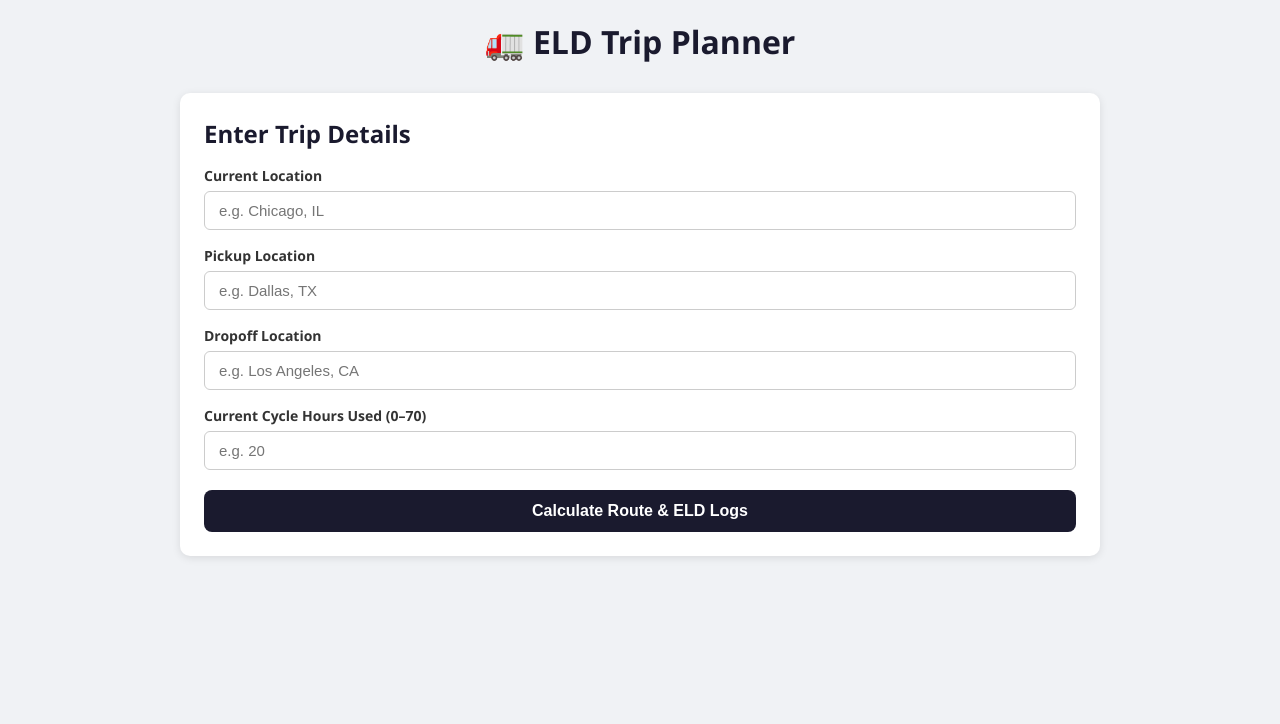
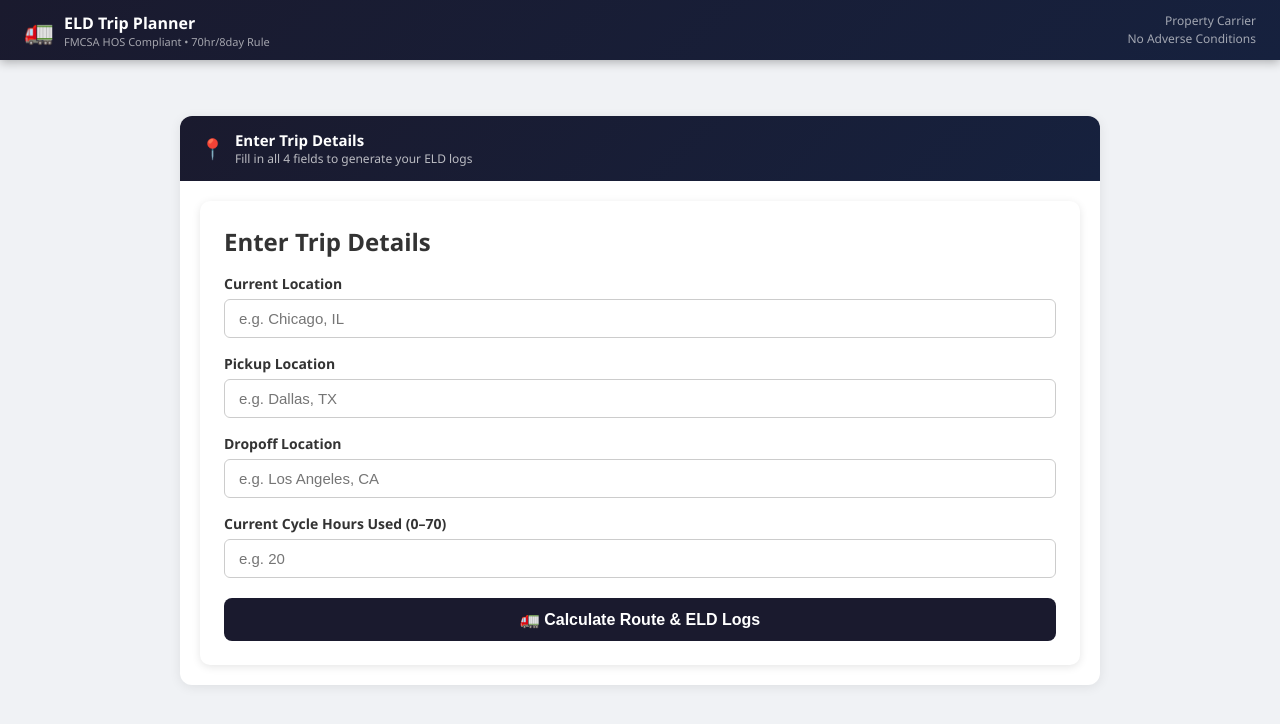
Before and after one commit to yerniteja1/eld_trip_planner, a React app in the folder frontend/: page / in a window 1280 px wide. Shown: the top 724 px of the page. Built offline with nearby package versions, Linux system fonts and the light colour scheme; the HTML template or start-up script is replaced by a standard one.

Commit message:
feat: UI polish and layout assembly

```diff
--- a/frontend/src/App.jsx
+++ b/frontend/src/App.jsx
@@ -4,88 +4,250 @@ import MapView   from './components/MapView'
 import ELDLog    from './components/ELDLog'
 import StopsList from './components/StopsList'
 
-function App() {
-  const [result, setResult] = useState(null)
+// ── Reusable section wrapper ──────────────────────────
+function Section({ children, style }) {
+  return (
+    <div style={{
+      background:   '#fff',
+      borderRadius: '12px',
+      boxShadow:    '0 2px 12px rgba(0,0,0,0.08)',
+      overflow:     'hidden',
+      marginTop:    '28px',
+      ...style,
+    }}>
+      {children}
+    </div>
+  )
+}
+
+// ── Section header bar ────────────────────────────────
+function SectionHeader({ icon, title, subtitle }) {
+  return (
+    <div style={{
+      background:  'linear-gradient(135deg, #1a1a2e 0%, #16213e 100%)',
+      color:       '#fff',
+      padding:     '14px 20px',
+      display:     'flex',
+      alignItems:  'center',
+      gap:         '10px',
+    }}>
+      <span style={{ fontSize: '20px' }}>{icon}</span>
+      <div>
+        <div style={{ fontWeight: '700', fontSize: '15px' }}>{title}</div>
+        {subtitle && (
+          <div style={{ fontSize: '12px', opacity: 0.7 }}>{subtitle}</div>
+        )}
+      </div>
+    </div>
+  )
+}
+
+export default function App() {
+  const [result,  setResult]  = useState(null)
+  const [loading, setLoading] = useState(false)
 
   return (
-    <div style={{ maxWidth: '960px', margin: '0 auto', padding: '20px' }}>
-      <h1 style={{ textAlign: 'center', marginBottom: '30px' }}>
-        🚛 ELD Trip Planner
-      </h1>
+    <div style={{ minHeight: '100vh' }}>
 
-      <TripForm onResult={setResult} />
+      {/* ── Top navbar ── */}
+      <nav style={{
+        background:    'linear-gradient(135deg, #1a1a2e 0%, #16213e 100%)',
+        color:         '#fff',
+        padding:       '0 24px',
+        height:        '60px',
+        display:       'flex',
+        alignItems:    'center',
+        justifyContent:'space-between',
+        boxShadow:     '0 2px 10px rgba(0,0,0,0.3)',
+        position:      'sticky',
+        top:           0,
+        zIndex:        1000,
+      }}>
+        <div style={{ display: 'flex', alignItems: 'center', gap: '10px' }}>
+          <span style={{ fontSize: '24px' }}>🚛</span>
+          <div>
+            <div style={{ fontWeight: '700', fontSize: '16px' }}>
+              ELD Trip Planner
+            </div>
+            <div style={{ fontSize: '11px', opacity: 0.6 }}>
+              FMCSA HOS Compliant • 70hr/8day Rule
+            </div>
+          </div>
+        </div>
+        <div style={{
+          fontSize:     '12px',
+          opacity:      0.6,
+          textAlign:    'right',
+          lineHeight:   1.5,
+        }}>
+          Property Carrier<br/>No Adverse Conditions
+        </div>
+      </nav>
 
-      {result && (
+      {/* ── Page content ── */}
+      <div style={{
+        maxWidth: '960px',
+        margin:   '0 auto',
+        padding:  '28px 20px 60px',
+      }}>
+
+        {/* Trip Form */}
+        <Section>
+          <SectionHeader
+            icon="📍"
+            title="Enter Trip Details"
+            subtitle="Fill in all 4 fields to generate your ELD logs"
+          />
+          <div style={{ padding: '20px' }}>
+            <TripForm
+              onResult={setResult}
+              onLoading={setLoading}
+            />
+          </div>
+        </Section>
+
+        {/* Loading spinner */}
+        {loading && (
+          <div style={{
+            textAlign:  'center',
+            padding:    '50px',
+            marginTop:  '28px',
+            background: '#fff',
+            borderRadius:'12px',
+            boxShadow:  '0 2px 12px rgba(0,0,0,0.08)',
+          }}>
+            <div style={{
+              width:        '48px',
+              height:       '48px',
+              border:       '4px solid #f0f2f5',
+              borderTop:    '4px solid #1a1a2e',
+              borderRadius: '50%',
+              margin:       '0 auto 16px',
+              animation:    'spin 0.8s linear infinite',
+            }}/>
+            <style>{`
+              @keyframes spin {
+                to { transform: rotate(360deg); }
+              }
+            `}</style>
+            <p style={{ color: '#666', fontSize: '14px' }}>
+              Calculating route and HOS schedule...
+            </p>
+          </div>
+        )}
+
+        {result && !loading && (
           <>
-          {/* Map */}
+            {/* ── Summary cards ── */}
+            <Section>
+              <SectionHeader
+                icon="📋"
+                title="Trip Summary"
+                subtitle={`${result.locations.current.display_name} → ${result.locations.dropoff.display_name}`}
+              />
+              <div style={{
+                display:             'grid',
+                gridTemplateColumns: 'repeat(4, 1fr)',
+                gap:                 '1px',
+                background:          '#f0f2f5',
+              }}>
+                {[
+                  {
+                    icon:  '📅',
+                    label: 'Total Days',
+                    value: result.summary.days,
+                    unit:  'days',
+                  },
+                  {
+                    icon:  '📏',
+                    label: 'Total Miles',
+                    value: result.route.total_miles,
+                    unit:  'miles',
+                  },
+                  {
+                    icon:  '⏱️',
+                    label: 'Driving Hours',
+                    value: result.summary.total_driving,
+                    unit:  'hrs',
+                  },
+                  {
+                    icon:  '🛌',
+                    label: 'Rest Hours',
+                    value: result.summary.total_rest,
+                    unit:  'hrs',
+                  },
+                ].map(item => (
+                  <div key={item.label} style={{
+                    background: '#fff',
+                    padding:    '20px',
+                    textAlign:  'center',
+                  }}>
+                    <div style={{ fontSize: '24px', marginBottom: '6px' }}>
+                      {item.icon}
+                    </div>
+                    <div style={{
+                      fontSize:   '26px',
+                      fontWeight: '800',
+                      color:      '#1a1a2e',
+                    }}>
+                      {item.value}
+                    </div>
+                    <div style={{
+                      fontSize: '11px',
+                      color:    '#888',
+                      marginTop:'2px',
+                    }}>
+                      {item.unit} — {item.label}
+                    </div>
+                  </div>
+                ))}
+              </div>
+            </Section>
+
+            {/* ── Route Map ── */}
+            <Section>
+              <SectionHeader
+                icon="🗺️"
+                title="Route Map"
+                subtitle={`${result.route.total_miles} miles total`}
+              />
               <MapView
                 routeData={result.route}
                 locations={result.locations}
               />
+            </Section>
 
-          {/* Summary cards */}
-          <div style={{
-            marginTop:    '30px',
-            background:   '#fff',
-            padding:      '20px',
-            borderRadius: '10px',
-            boxShadow:    '0 2px 8px rgba(0,0,0,0.1)',
-          }}>
-            <h2 style={{ marginBottom: '12px' }}>📋 Trip Summary</h2>
-            <div style={{
-              display:             'grid',
-              gridTemplateColumns: 'repeat(4, 1fr)',
-              gap:                 '16px',
-              textAlign:           'center',
-            }}>
-              {[
-                { label: 'Total Days',    value: result.summary.days },
-                { label: 'Total Miles',   value: result.route.total_miles },
-                { label: 'Driving Hours', value: result.summary.total_driving },
-                { label: 'Rest Hours',    value: result.summary.total_rest },
-              ].map(item => (
-                <div key={item.label} style={{
-                  background:   '#f0f2f5',
-                  padding:      '16px',
-                  borderRadius: '8px',
-                }}>
-                  <div style={{
-                    fontSize:   '28px',
-                    fontWeight: '700',
-                    color:      '#1a1a2e',
-                  }}>
-                    {item.value}
-                  </div>
-                  <div style={{ fontSize: '13px', color: '#666' }}>
-                    {item.label}
-                  </div>
-                </div>
-              ))}
-            </div>
-          </div>
-
-          {/* Day by day stops */}
+            {/* ── Day by day ── */}
+            <Section>
+              <SectionHeader
+                icon="🗓️"
+                title="Day-by-Day Schedule"
+                subtitle={`${result.summary.days} days including rest stops`}
+              />
+              <div style={{ padding: '20px' }}>
                 <StopsList
                   schedule={result.schedule}
                   summary={result.summary}
                 />
+              </div>
+            </Section>
 
-          {/* ELD Log Sheets */}
-          <div style={{ marginTop: '30px' }}>
-            <h2 style={{ marginBottom: '16px' }}>
-              📄 ELD Daily Logs ({result.summary.days} days)
-            </h2>
+            {/* ── ELD Logs ── */}
+            <Section>
+              <SectionHeader
+                icon="📄"
+                title="ELD Daily Log Sheets"
+                subtitle={`${result.summary.days} logs — FMCSA compliant format`}
+              />
 
               {/* Legend */}
               <div style={{
-              display:      'flex',
-              gap:          '20px',
-              marginBottom: '16px',
-              background:   '#fff',
-              padding:      '12px 16px',
-              borderRadius: '8px',
-              fontSize:     '13px',
-              flexWrap:     'wrap',
+                display:    'flex',
+                gap:        '20px',
+                padding:    '12px 20px',
+                borderBottom:'1px solid #f0f2f5',
+                flexWrap:   'wrap',
+                fontSize:   '12px',
               }}>
                 {[
                   { color: '#22c55e', label: 'Off Duty'             },
@@ -99,18 +261,19 @@ function App() {
                     gap:        '6px',
                   }}>
                     <span style={{
-                    width:        '14px',
-                    height:       '14px',
+                      width:        '12px',
+                      height:       '12px',
                       background:   item.color,
                       borderRadius: '3px',
                       display:      'inline-block',
+                      flexShrink:   0,
                     }}/>
                     {item.label}
                   </span>
                 ))}
               </div>
 
-            {/* One log per day */}
+              <div style={{ padding: '20px' }}>
                 {result.schedule.map((daySegments, i) => {
                   const dayMiles = daySegments.reduce(
                     (sum, s) => sum + (s.miles || 0), 0
@@ -125,10 +288,11 @@ function App() {
                   )
                 })}
               </div>
+            </Section>
+
           </>
         )}
       </div>
+    </div>
   )
 }
-
-export default App
--- a/frontend/src/components/TripForm.jsx
+++ b/frontend/src/components/TripForm.jsx
@@ -1,7 +1,7 @@
 import { useState } from 'react'
 import axios from 'axios'
 
-export default function TripForm({ onResult }) {
+export default function TripForm({ onResult, onLoading }) {
   const [form, setForm] = useState({
     current_location: '',
     pickup_location: '',
@@ -18,6 +18,7 @@ export default function TripForm({ onResult }) {
   const handleSubmit = async () => {
     setError('')
     setLoading(true)
+    onLoading && onLoading(true)
 
     try {
       const res = await axios.post(
@@ -29,6 +30,7 @@ export default function TripForm({ onResult }) {
       setError(err.response?.data?.error || 'Something went wrong')
     } finally {
       setLoading(false)
+      onLoading && onLoading(false)
     }
   }
 
@@ -116,7 +118,7 @@ export default function TripForm({ onResult }) {
           cursor: loading ? 'not-allowed' : 'pointer'
         }}
       >
-        {loading ? 'Calculating...' : 'Calculate Route & ELD Logs'}
+        {loading ? '⏳ Calculating...' : '🚛 Calculate Route & ELD Logs'}
       </button>
     </div>
   )
--- a/frontend/src/index.css
+++ b/frontend/src/index.css
@@ -1,15 +1,24 @@
-* {
-  margin: 0;
-  padding: 0;
+*, *::before, *::after {
   box-sizing: border-box;
+  margin:     0;
+  padding:    0;
 }
 
 body {
-  font-family: 'Segoe UI', Tahoma, Geneva, Verdana, sans-serif;
-  background: #f0f2f5;
-  color: #333;
+  font-family:      'Segoe UI', Tahoma, Geneva, Verdana, sans-serif;
+  background:       #f0f2f5;
+  color:            #333;
+  min-height:       100vh;
 }
 
-h1, h2, h3 {
-  color: #1a1a2e;
+/* Scrollbar styling */
+::-webkit-scrollbar {
+  width: 6px;
 }
+::-webkit-scrollbar-track {
+  background: #f0f2f5;
+}
+::-webkit-scrollbar-thumb {
+  background:    #1a1a2e;
+  border-radius: 3px;
+}
```
Lines whose indentation alone changed are shown as unchanged.
